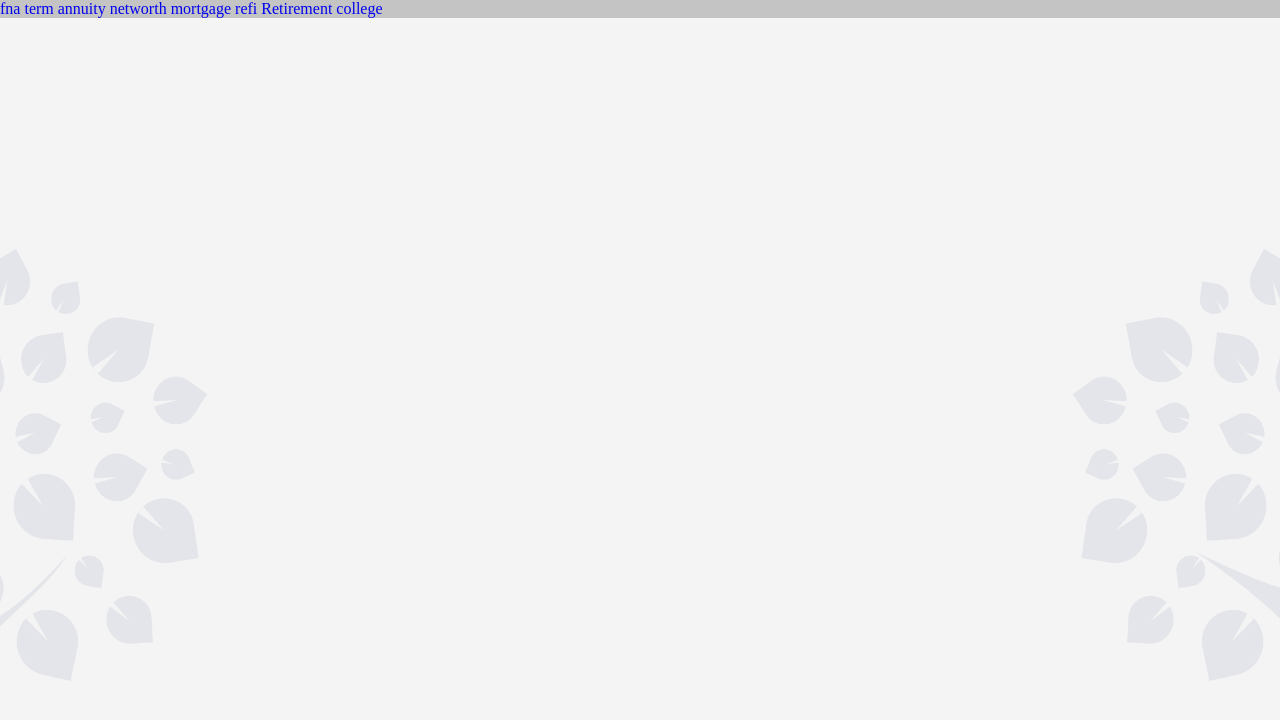
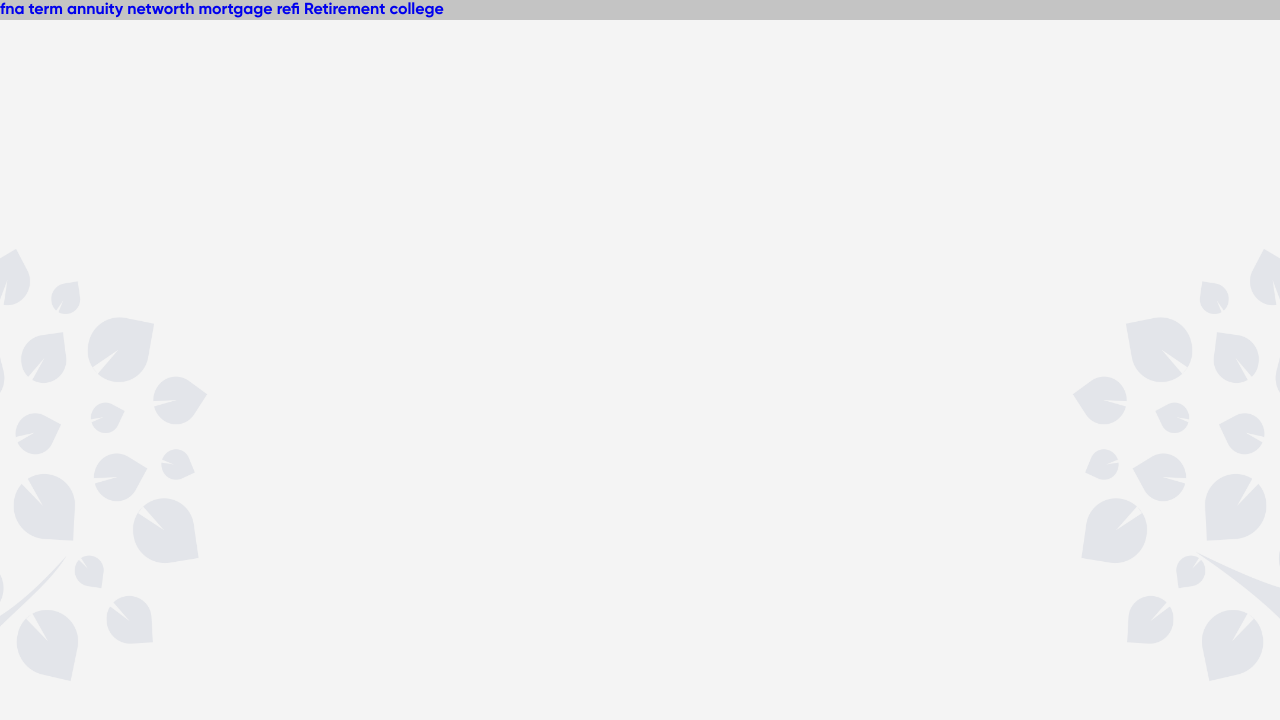
Before and after one commit to okay-head/Wealthsurance-files, a plain HTML site: page index.html in a window 1280 px wide. Drawn offline with Linux system fonts and the light colour scheme; the site is published under a folder, as on GitHub Pages, so addresses that start at the root find nothing.

```diff
--- a/stylesheets/main.css
+++ b/stylesheets/main.css
@@ -1,15 +1,15 @@
 /*--- fonts ---*/
 @font-face {
    font-family: "Gilroy-bold";
-   src: url("/../media/fonts/Gilroy-Bold.woff");
+   src: url("../media/fonts/Gilroy-Bold.woff");
 }
 @font-face {
    font-family: "Gilroy-medium";
-   src: url("/../media/fonts/Gilroy-Medium.woff");
+   src: url("../media/fonts/Gilroy-Medium.woff");
 }
 @font-face {
    font-family: "Gilroy-regular";
-   src: url("/../media/fonts/Gilroy-Regular.woff");
+   src: url("../media/fonts/Gilroy-Regular.woff");
 }
 
 /*--- global variables ---*/
```
